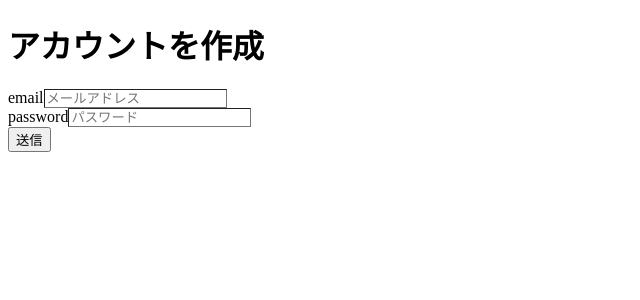
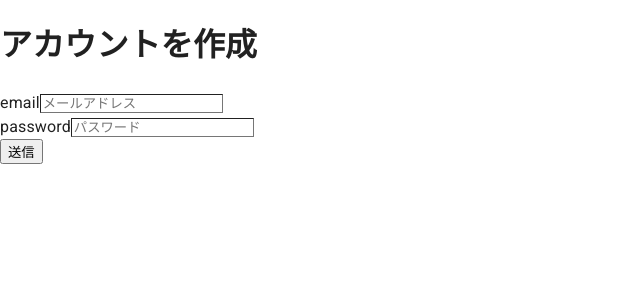
Before and after one commit to h8570rg/jankiroku, a Next.js app: page /signup in a window 1280 px wide. Shown: the top 300 px of the page, without its empty margins (0-640 px from the left). Built offline with nearby package versions, Linux system fonts and the light colour scheme; no server answers.

Commit message:
fix: css reset

```diff
--- a/src/pages/_app.tsx
+++ b/src/pages/_app.tsx
@@ -2,15 +2,19 @@ import "@fontsource/roboto/300.css";
 import "@fontsource/roboto/400.css";
 import "@fontsource/roboto/500.css";
 import "@fontsource/roboto/700.css";
+import CssBaseline from "@mui/material/CssBaseline";
 import type { AppProps } from "next/app";
 import AuthProvider from "@/context/auth";
 import "../styles/globals.css";
 
 const App = ({ Component, pageProps }: AppProps) => {
   return (
-    <AuthProvider>
-      <Component {...pageProps} />
-    </AuthProvider>
+    <>
+      <CssBaseline />
+      <AuthProvider>
+        <Component {...pageProps} />
+      </AuthProvider>
+    </>
   );
 };
 
```
